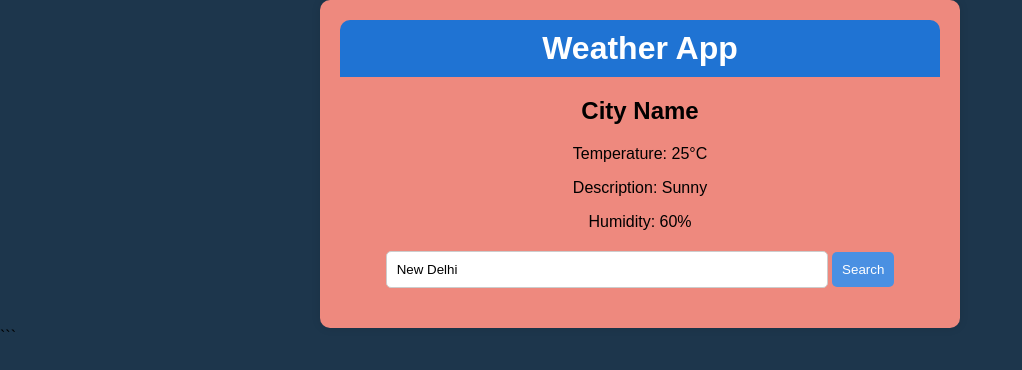
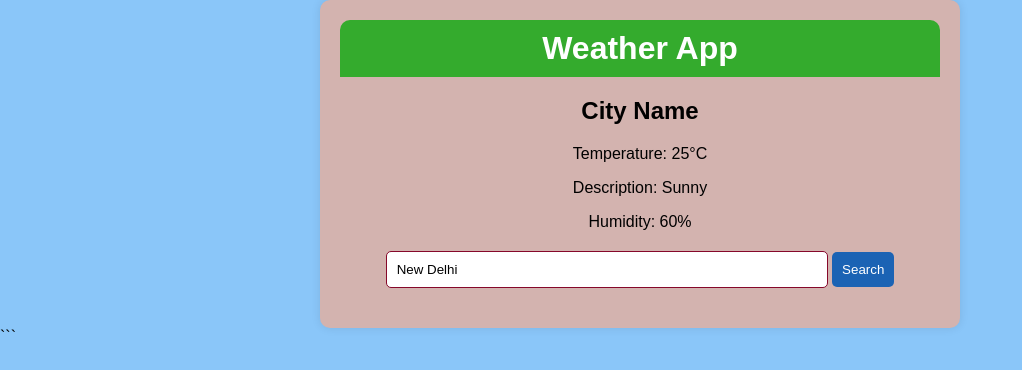
Before and after one commit to sankha247052/weather.app, a plain HTML site: page index.html in a window 1280 px wide. Shown: the whole page, without its empty margins (0-1022 px from the left). Drawn offline with Linux system fonts and the light colour scheme.

Commit message:
index.html

```diff
--- a/index.html
+++ b/index.html
@@ -9,7 +9,7 @@
             font-family: Arial, sans-serif;
             margin: 0;
             padding: 0;
-            background-color: #1d364c;
+            background-color: #8ac6f9;
         }
 
         .container {
@@ -17,13 +17,13 @@
             margin: 0 auto;
             padding: 20px;
             text-align: center;
-            background-color: #ee897e;
+            background-color: #d3b3af;
             border-radius: 10px;
             box-shadow: 0 0 10px rgba(0, 0, 0, 0.1);
         }
 
         header {
-            background-color: #1f73d3;
+            background-color: #34ab2d;
             color: white;
             padding: 10px 0;
             border-radius: 10px 10px 0 0;
@@ -44,13 +44,13 @@
         input[type="text"] {
             padding: 10px;
             width: 70%;
-            border: 1px solid #ccc;
+            border: 1px solid #86082a;
             border-radius: 5px;
         }
 
         button {
             padding: 10px;
-            background-color: #4a90e2;
+            background-color: #1b63b4;
             color: white;
             border: none;
             border-radius: 5px;
@@ -58,7 +58,7 @@
         }
 
         button:hover {
-            background-color: #357ab8;
+            background-color: #08052ede;
         }
 
         .error-message {
```
